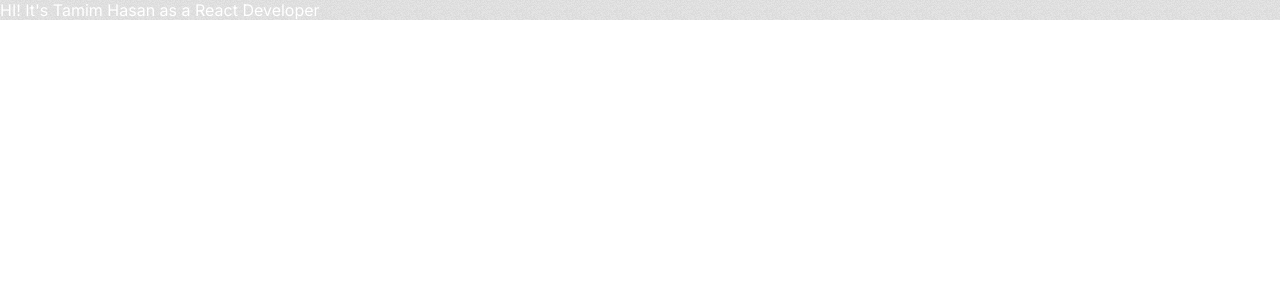
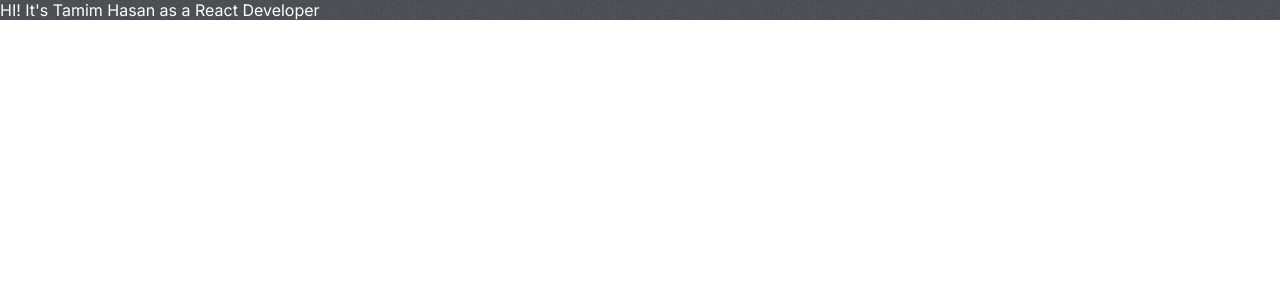
Before and after one commit to RSTamim/React_GYM_Instruction_Website_Project, a React (Create React App) app: page / in a window 1280 px wide. Shown: the top 300 px of the page. Built offline with nearby package versions, Linux system fonts and the light colour scheme.

Commit message:
Update App.css

```diff
--- a/src/App.css
+++ b/src/App.css
@@ -6,7 +6,7 @@
   --darkGrey: #464D53;
   --caloryCard: #656565;
   --planCard: linear-gradient(210.41deg, #fa5042 1.14%, #ffa739 100.75%);
-  --appColor:  ;
+  --appColor:  #3c3f45;
 }
 
 .App {
```
